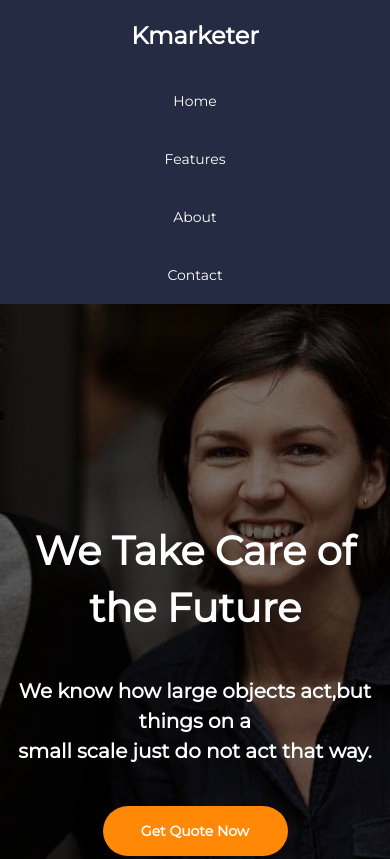
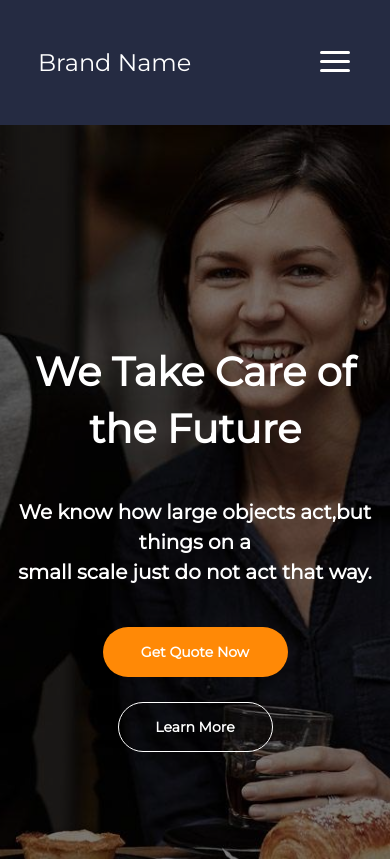
Before and after one commit to AndrewCrescencio/ResponsiveLandingPage, a plain HTML site: page index.html in a window 390 px wide. Shown: the top 859 px of the page. Drawn offline with Linux system fonts and the light colour scheme.

Commit message:
Add files via upload

```diff
--- a/index.html
+++ b/index.html
@@ -9,27 +9,29 @@
     <script src="https://kit.fontawesome.com/881d0e5c76.js" crossorigin="anonymous"></script>
     <link href="https://fonts.googleapis.com/css2?family=Montserrat&display=swap" rel="stylesheet">
     <link rel="stylesheet" href="style.css">
+    <script src="index.js" defer></script>
 </head>
 
 <body>
     <header>
-        <nav class="nav">
-            <div class="nav__container">
-
-
-                <div>
-                    <h1 class="nav__logo">Kmarketer</h1>
-
-                </div>
+        <div class="container">
+            <nav class="navbar">
+                <div class="brand-title">Brand Name</div>
+                <a href="#" class="toggle-button">
+                    <span class="bar"></span>
+                    <span class="bar"></span>
+                    <span class="bar"></span>
+                </a>
+                <div class="nav__links">
                     <ul class="nav__links">
                         <li><a href="#home">Home</a></li>
                         <li><a href="#features">Features</a></li>
                         <li><a href="#about">About</a></li>
                         <li><a href="#contact">Contact</a></li>
-                    <i class="nav__toggle" style="display: none;"><i class="fas fa-bars"></i></i>
                     </ul>
                 </div>
             </nav>
+        </div>
         <div id="home" class="hero">
             <div class="container">
                 <div class="hero__text">
--- /dev/null
+++ b/index.js
@@ -0,0 +1,6 @@
+const toggleButton = document.getElementsByClassName('toggle-button')[0];
+const navbarLinks = document.getElementsByClassName('nav__links')[0];
+
+toggleButton.addEventListener("click", () => {
+    navbarLinks.classList.toggle('active');
+});
--- a/style.css
+++ b/style.css
@@ -17,6 +17,7 @@ body {
 }
 
 .container {
+min-width: 312px;
   max-width: 1050px;
   margin: 0 auto;
 }
@@ -46,68 +47,109 @@ input {
 }
 
 /* nav */
-nav {
-  width: 100%;
+
+.navbar {
+    max-width: 900px;
     position: absolute;
     top: 40px;
-}
-.nav__container {
+     left: 0;
+    right: 0;
+    margin-right: auto;
+    margin-left: auto;
     display: flex;
+    justify-content: space-between;
     align-items: center;
-  justify-content: space-between;
-  max-width: 990px;
-  margin: 0 auto;
-  padding: 0 40px;
+    color: white;
+    padding: 40px 30px;
 }
 
-.nav__logo-toggle {
-  display: flex;
-  justify-content: space-between;
+.brand-title {
+    font-size: 1.5rem;
+    margin: .5rem;
 }
 
-.nav__logo {
-  font-weight: bold;
-  font-size: 24px;
-  line-height: 32px;
+.nav__links ul  {
+    margin: 0;
+    padding: 0;
+    display: flex;
 }
 
-.nav__logo-toggle i {
-  font-size: 24px;
+.nav__links li {
+    list-style: none;
+}
+
+.nav__links li a {
+    text-decoration: none;
     color: white;
+    padding: 1rem;
+    display: block;
+}
+
+
+.nav__links li:hover {
+    background-color: #555;
+}
+
+.toggle-button {
+    position: absolute;
+    top: 51px;
+    right: 40px;
+    display: none;
+    flex-direction: column;
+    justify-content: space-between;
+    width: 30px;
+    height: 21px;
+}
+
+.toggle-button .bar {
+    height: 3px;
+    width: 100%;
+    background-color: white;
+    border-radius: 10px;
+}
+
+@media (max-width: 750px) {
+
+    .navbar {
+    position: relative;
+    top: 0;
+    left: 0;
+    }
+    .toggle-button {
+        display: flex;
     }
 
     .nav__links {
-  display: flex;
-  list-style-type: none;
+        display: none;
+        width: 100%;
+        margin-top: 20px;
     }
 
-.nav__links a {
-  font-size: 14px;
-  text-decoration: none;
-  color: white;
-  display: inline-block;
-  margin: 20px;
+    .navbar {
+
+        flex-direction: column;
+        justify-content: c;
+        align-items: flex-start;
     }
 
-.nav__links a:hover {
-  border-bottom: 1px solid white;
-  transition: 0.6s;
+    .nav__links ul {
+        width: 100%;
+        flex-direction: column;
     }
 
-@media (max-width: 750px) {
-  nav {
-    position: static;
+   .nav__links li {
         text-align: center;
     }
-  .nav__container {
-      flex-direction: column;
-      margin-top: 20px;
+
+    .nav__links li a {
+        padding: .5rem 1rem;
     }
-  .nav__links {
-      flex-direction: column;
-      margin-top: 20px;
+
+    .active {
+        display: flex;
     }
 }
+
 /*  Hero */
 
 .hero {
@@ -214,7 +256,7 @@ nav {
 
 .features_card__container {
   display: grid;
-  grid-template-columns: repeat(auto-fit, minmax(330px, auto));
+  grid-template-columns: repeat(auto-fit, minmax(300px, auto));
   place-content: center;
   grid-gap: 30px;
 }
```
Lines whose indentation alone changed are shown as unchanged.
